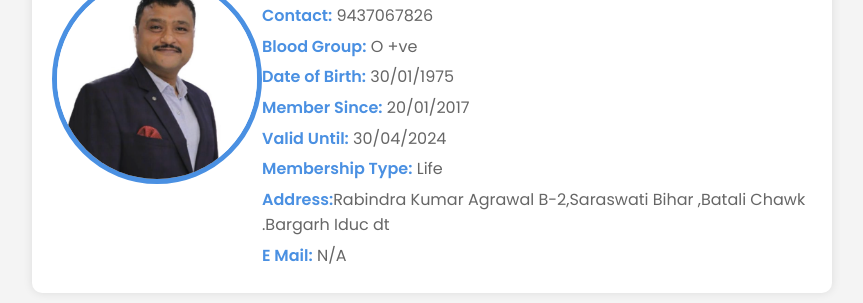
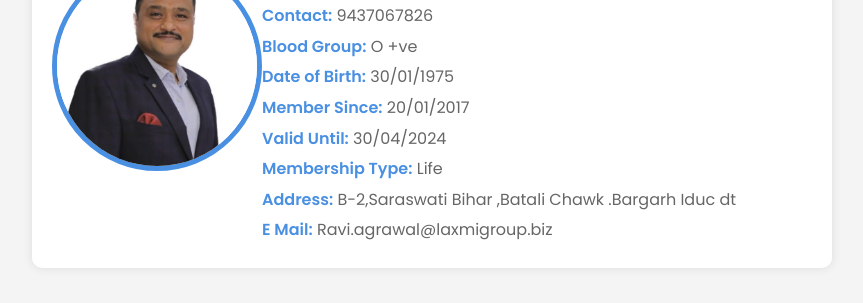
Before and after one commit to mahanadiclub/Ravindra-Kumar-Agrawal, a plain HTML site: page index.html in a window 1280 px wide. Shown: the part 413-716 px from the top of the page, without its empty margins (208-1071 px from the left). Drawn offline with Linux system fonts and the light colour scheme.

Commit message:
Update index.html

```diff
--- a/index.html
+++ b/index.html
@@ -115,8 +115,8 @@
                 <p><span class="highlight">Member Since:</span> 20/01/2017</p>
                 <p><span class="highlight">Valid Until:</span> 30/04/2024</p>
                 <p><span class="highlight">Membership Type:</span> Life</p>
-                <p><span class="highlight">Address:</span>Rabindra Kumar Agrawal  B-2,Saraswati  Bihar ,Batali Chawk .Bargarh Iduc dt</p>
-                <p><span class="highlight">E Mail:</span> N/A</p>
+                <p><span class="highlight">Address:</span> B-2,Saraswati  Bihar ,Batali Chawk .Bargarh Iduc dt</p>
+                <p><span class="highlight">E Mail:</span> Ravi.agrawal@laxmigroup.biz</p>
 
             </div>
         </div>
```
